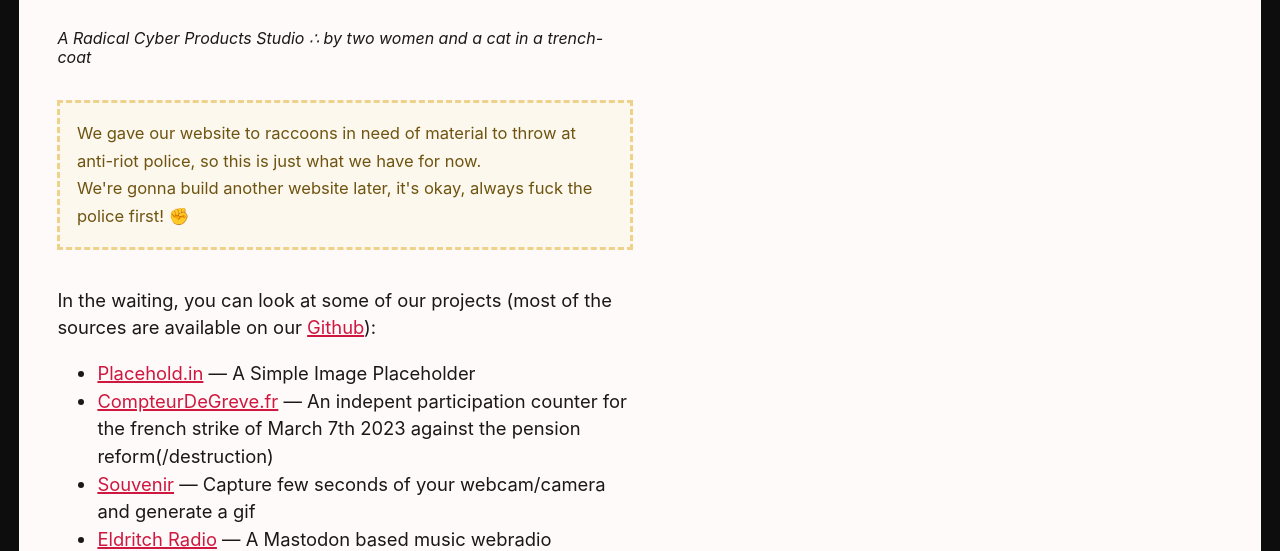
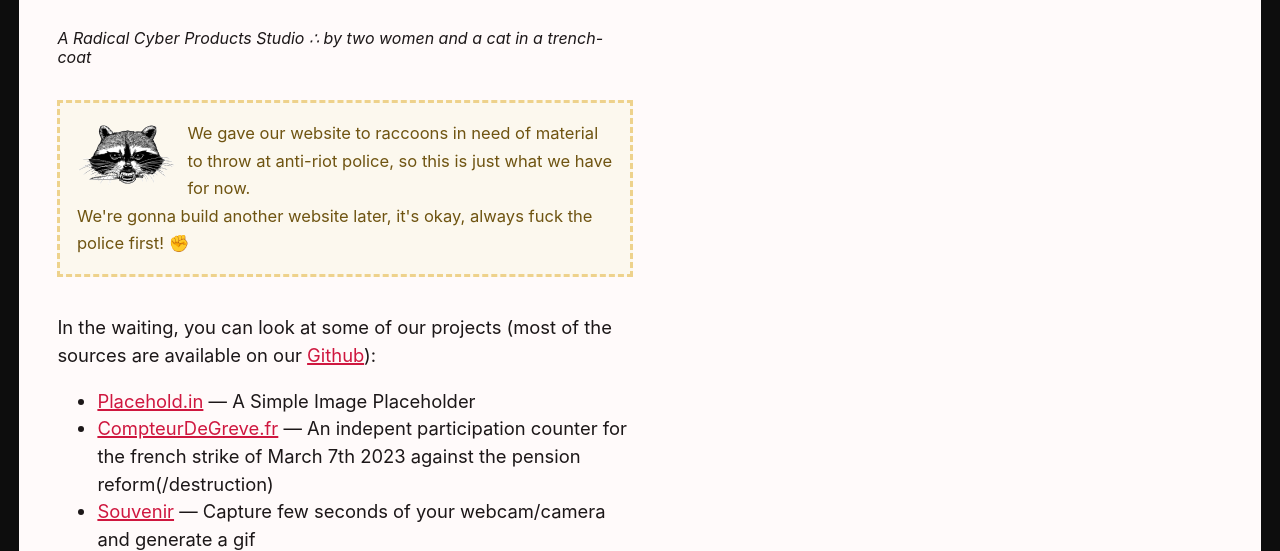
Before and after one commit to GuerillaStudio/guerilla.studio, an Eleventy site: page content/index.njk in a window 1280 px wide. Shown: the part 240-791 px from the top of the page. Built offline with nearby package versions, Linux system fonts and the light colour scheme; Eleventy itself is replaced by a stand-in of ours; files that its build step writes are made by us from their sources.

Commit message:
Add raccoon illu into home announce

```diff
--- a/content/index.njk
+++ b/content/index.njk
@@ -8,6 +8,14 @@ eleventyNavigation:
 <h1 class="slogan">A Radical Cyber Products Studio ∴ by two women and a cat in a trench-coat</h1>
 
 <div class="announce">
+	<img
+		class="float-left margin-around"
+		src="/raccoon-knife-illu.png"
+		srcset="/raccoon-knife-illu.png 1x, /raccoon-knife-illu@2x.png 2x"
+		width="100"
+		height="71"
+		alt="A raccoon holding a switchblade in its mouth"
+	>
 	We gave our website to raccoons in need of material to throw at anti-riot police, so this is just what we have for now.<br> We're gonna build another website later, it's okay, always fuck the police first!&nbsp;✊
 </div>
 
--- a/public/css/index.css
+++ b/public/css/index.css
@@ -341,3 +341,14 @@ h2 + .header-anchor {
 	font-family: "Georgia", "Times", "Times New Roman", serif;
 	color: var(--color-gray-70);
 }
+
+/* Helpers */
+
+.float-left {
+	float: left;
+}
+
+.float-left:where(.margin-around) {
+margin-inline-end: 1ch;
+margin-block-end: 1ch;
+}
```
Also changed, not shown: public/raccoon-knife-illu.png (added), public/raccoon-knife-illu@2x.png (added).
